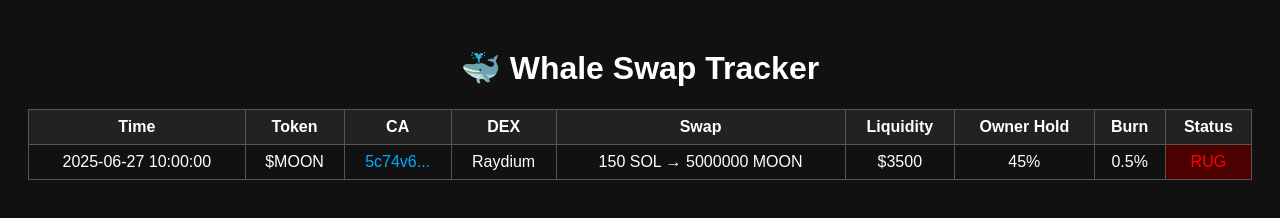
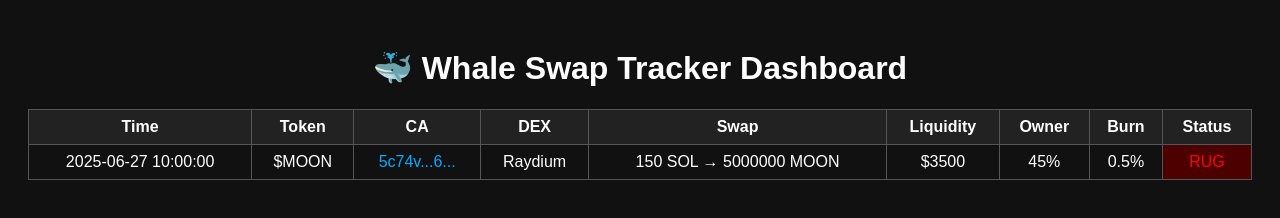
Before and after one commit to nirakugo/whale-swap-tracker, a website: page dashboard/index.html in a window 1280 px wide. Drawn offline with Linux system fonts and the light colour scheme.

Commit message:
Update index.html

```diff
--- a/dashboard/index.html
+++ b/dashboard/index.html
@@ -1,14 +1,12 @@
-
 <!DOCTYPE html>
 <html lang="en">
 <head>
     <meta charset="UTF-8">
-    <meta name="viewport" content="width=device-width, initial-scale=1.0">
-    <title>Whale Swap Dashboard</title>
+    <title>Whale Swap Tracker</title>
     <link rel="stylesheet" href="style.css">
 </head>
 <body>
-    <h1>🐳 Whale Swap Tracker</h1>
+    <h1>🐳 Whale Swap Tracker Dashboard</h1>
     <table>
         <thead>
             <tr>
@@ -18,7 +16,7 @@
                 <th>DEX</th>
                 <th>Swap</th>
                 <th>Liquidity</th>
-                <th>Owner Hold</th>
+                <th>Owner</th>
                 <th>Burn</th>
                 <th>Status</th>
             </tr>
@@ -36,7 +34,7 @@
                 row.innerHTML = `
                     <td>${item.time}</td>
                     <td>${item.token}</td>
-                <td><a href="https://solscan.io/token/${item.ca}" target="_blank">${item.ca.substring(0,6)}...</a></td>
+                    <td><a href="https://solscan.io/token/${item.ca}" target="_blank">${item.ca.slice(0,5)}...${item.ca.slice(-4)}</a></td>
                     <td>${item.dex}</td>
                     <td>${item.swap}</td>
                     <td>${item.liquidity}</td>
```
Lines whose indentation alone changed are shown as unchanged.
